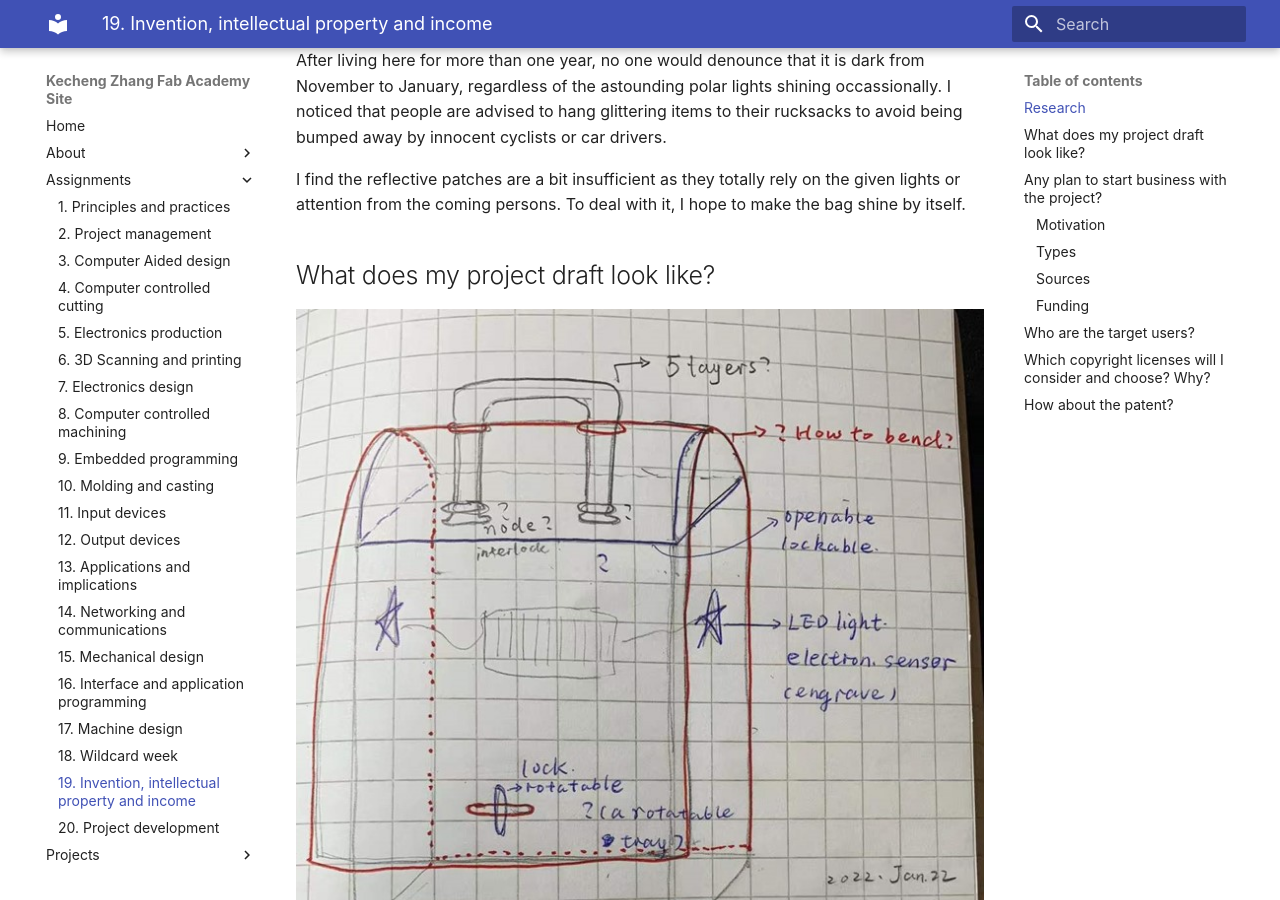
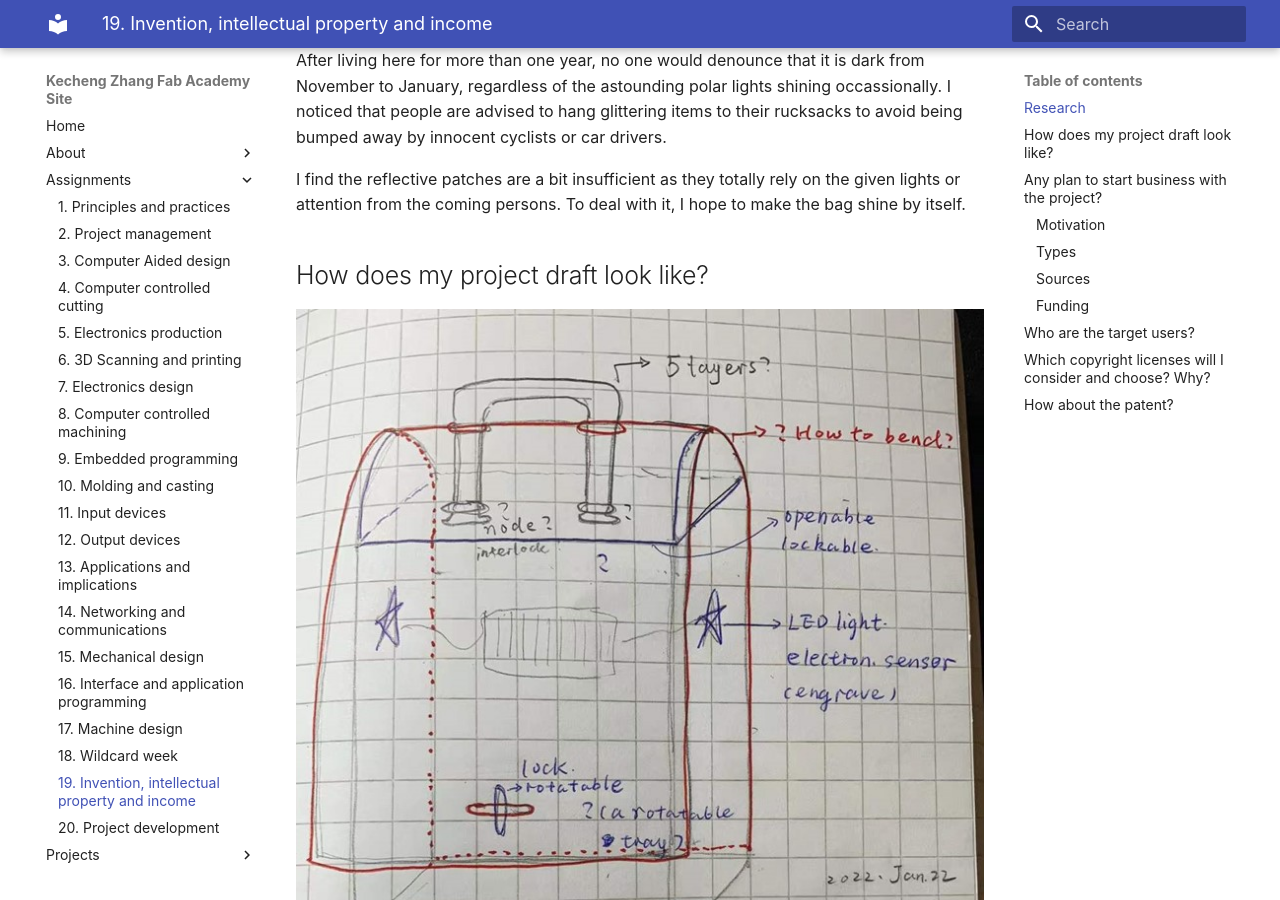
Before and after one commit to kecheeng/example-repository, an MkDocs documentation site: the page built from _docs/assignments/week19.md, in a window 1280 px wide and 900 px high, scrolled down 763 px. Built offline with MkDocs 1.6.1 and Material for MkDocs 9.7.7, drawn with Linux system fonts in a browser that asks for light colours.

Commit message:
Deploying website

```diff
--- a/_docs/assignments/week19.md
+++ b/_docs/assignments/week19.md
@@ -15,7 +15,7 @@ After living here for more than one year, no one would denounce that it is dark
 
 I find the reflective patches are a bit insufficient as they totally rely on the given lights or attention from the coming persons. To deal with it, I hope to make the bag shine by itself.
 
-## What does my project draft look like?
+## How does my project draft look like?
 
 ![](../images/inks0.jpg)
 ![](../images/inks11.jpg)
```
Also changed, not shown: 1 other file.
